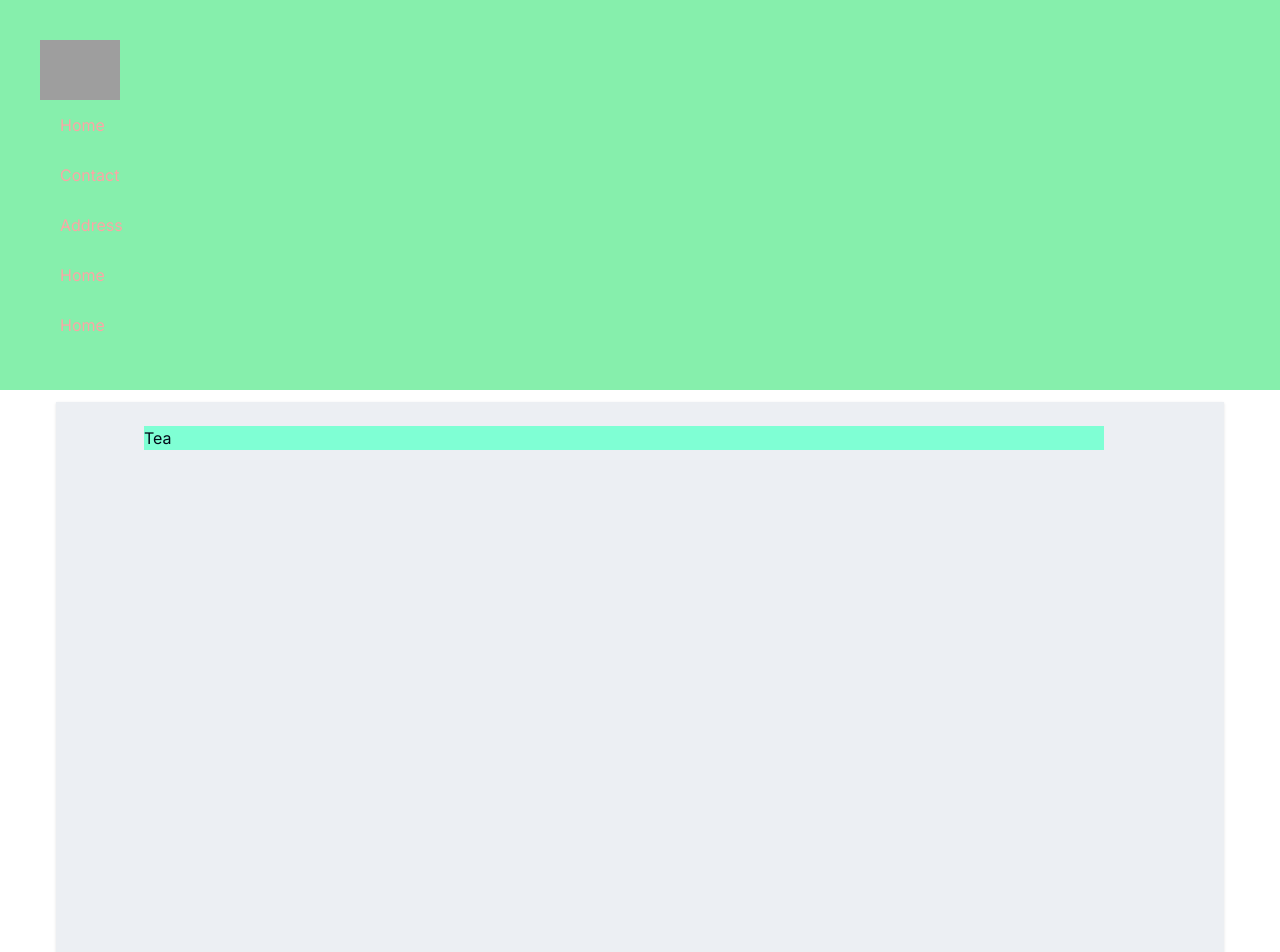
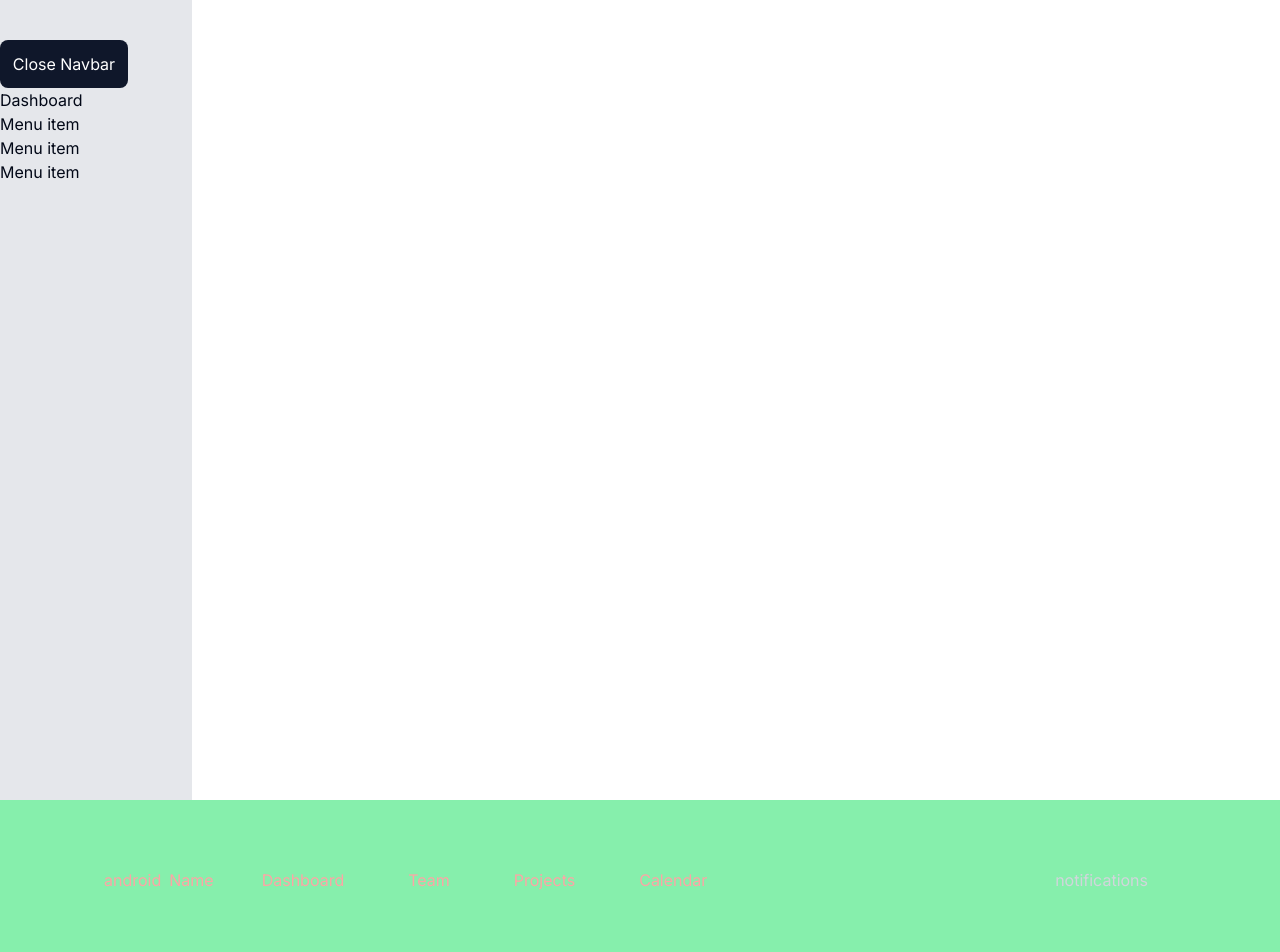
Before and after one commit to RownakHayat/practies, a Next.js app: page /admin/dashboard in a window 1280 px wide. Shown: the top 952 px of the page. Built offline with nearby package versions, Linux system fonts and the light colour scheme; grey boxes are pictures that could not be loaded.

Commit message:
nabar create

```diff
--- /dev/null
+++ b/components/layout/navbar/navStyle.css
@@ -0,0 +1,44 @@
+.dark-theme {
+    --bg: #1f2937;
+    --bg-active: #111827;
+    --white: white;
+    --black: black;
+  }
+  .light-theme {
+    --bg: #f3f4f6;
+    --bg-active: #d1d5db;
+    /* --bg: #d1d5db; */
+    --white: black;
+    --black: white;
+  }
+  * {
+    transition: all 0.3s ease-in-out;
+    color: var(--white);
+  }
+  nav > ul {
+    background-color: var(--bg);
+    color: var(--white);
+  }
+  .material-symbols-outlined {
+    color: var(--white);
+  }
+  .avatar {
+    background-color: var(--white);
+  }
+  .active {
+    background-color: var(--bg-active);
+  }
+  .navlink {
+    border: solid 1px transparent;
+  }
+  .navlink:hover {
+    border: solid 1px var(--white);
+  }
+  .nav-menu {
+    background-color: var(--bg);
+    color: var(--white);
+  }
+  .show-menu {
+    display: flex;
+    /*   transform: translateY(0) scaleX(100) scaleY(100); */
+  }
--- a/components/layout/navbar/page.tsx
+++ b/components/layout/navbar/page.tsx
@@ -1,35 +1,89 @@
 "use client"
-import Image from "next/image"
+
+import { AlignJustify, X } from "lucide-react"
 import Link from "next/link"
-import { Menu, MenuItem } from "react-pro-sidebar"
+import { useState } from "react"
 
 const NavBar = () => {
+  const [showNav, setShowNav] = useState(true)
+
   return (
-    <div className="p-10 bg-green-300 text-red-300">
-      <Menu className="flex items-center space-x-4">
-        <Image
-          src='/assest/image/lloginpage.webp'
-          alt="logo"
-          width={80}
-          height={80}
-        />
-        <MenuItem className="flex">
-          <Link href="/">Home</Link>
-        </MenuItem>
-        <MenuItem className="flex">
-          <Link href="/admin/contact">Contact</Link>
-        </MenuItem>
-        <MenuItem className="flex">
-          <Link href="/admin/address">Address</Link>
-        </MenuItem>
-        <MenuItem className="flex">
-          <Link href="/">Home</Link>
-        </MenuItem>
-        <MenuItem className="flex">
-          <Link href="/">Home</Link>
-        </MenuItem>
-      </Menu>
+
+    <>
+     {showNav && <div className="w-48 bg-gray-200 h-screen py-10">
+        <button className="bg-primary w-32 h-12 rounded-lg text-white" onClick={() => setShowNav(false)}>Close Navbar</button>
+        <h1>Dashboard</h1>
+        <h2>Menu item</h2>
+        <h2>Menu item</h2>
+        <h2>Menu item</h2>
     </div>
+   }
+
+<div className="p-10 bg-green-300 text-red-300">
+      <nav className='dark-theme relative flex items-center min-w-screen'>
+        {/* <!--  Only For Below Tablets --> */}
+        <ul className='flex p-4 w-full h-12 items-center justify-between sm:hidden'>
+          <li className='w-full pt-1'>
+            <span className="menu cursor-pointer">
+              <AlignJustify />
+            </span>
+            <span className="close cursor-pointer">
+              <X />
+            </span>
+          </li>
+          <li className='w-full pt-1 -mr-5'>
+            <span className="logo material-symbols-outlined">
+              android
+            </span>
+          </li>
+          <li className='flex gap-1 w-max justify-end'>
+            <span className="bell material-symbols-outlined text-gray-300 hover:text-white ">
+              notifications
+            </span>
+            <div className=' my-auto h-6 aspect-square rounded-full avatar'></div>
+          </li>
+        </ul>
+        {/* <!--  Only For Tablets & Above --> */}
+        <ul className='hidden p-4 w-full h-20 gap-4 md:px-8 lg:px-12 xl:px-16 2xl:px-20 items-center justify-between sm:flex'>
+          <li className='flex gap-8 justify-between items-center rounded-lg'>
+            <span className='items-center flex gap-2'>
+              <span className="logo material-symbols-outlined">
+                android
+              </span>
+              <span className="hidden md:flex">
+                Name
+              </span>
+            </span>
+            <Link href='' className="px-4 py-2 rounded-lg Link">Dashboard</Link>
+            <Link href='' className="px-4 py-2 rounded-lg Link">Team</Link>
+            <Link href='' className="px-4 py-2 rounded-lg Link">Projects</Link>
+            <Link href='' className="px-4 py-2 rounded-lg Link">Calendar</Link>
+          </li>
+          <li className='flex gap-1 w-fit justify-end'>
+            <span className="bell material-symbols-outlined text-gray-300 hover:text-white ">
+              notifications
+            </span>
+            <div className=' my-auto h-6 aspect-square rounded-full avatar'></div>
+          </li>
+        </ul>
+      </nav>
+      <ul className=" w-screen origin-top rounded-b-md shadow-md hover:shadow-lg transition-all duration-300 absolute z-[-1] top-12 flex-col sm:hidden gap-3 nav-menu -translate-y-full scale-y-0 hidden scale-x-90 p-4 ">
+        <li className='w-full '>
+          <a className="w-full px-2 py-1 rounded-lg Link">Dashboard</a>
+        </li>
+        <li>
+          <a className="px-2 py-1 rounded-lg Link">Team</a>
+        </li>
+        <li>
+          <a className="px-2 py-1 rounded-lg Link">Projects</a>
+        </li>
+        <li>
+          <a className="px-2 py-1 rounded-lg Link">Calendar</a>
+        </li>
+      </ul>
+    </div>
+    </>
+
   )
 }
 
--- a/package.json
+++ b/package.json
@@ -9,6 +9,7 @@
     "lint": "next lint"
   },
   "dependencies": {
+    "@heroicons/react": "^2.1.4",
     "@hookform/resolvers": "^3.6.0",
     "@radix-ui/react-checkbox": "^1.0.4",
     "@radix-ui/react-label": "^2.0.2",
@@ -36,7 +37,7 @@
     "react-pro-sidebar": "^1.1.0",
     "react-rating": "^2.0.5",
     "react-redux": "^9.1.2",
-    "react-router-dom": "^6.23.1",
+    "react-router-dom": "^6.24.0",
     "shadcn-ui": "^0.8.0",
     "tailwind-merge": "^2.3.0",
     "tailwindcss-animate": "^1.0.7",
```
Also changed, not shown: 1 other file (tests, documents, lock files or other folders).
